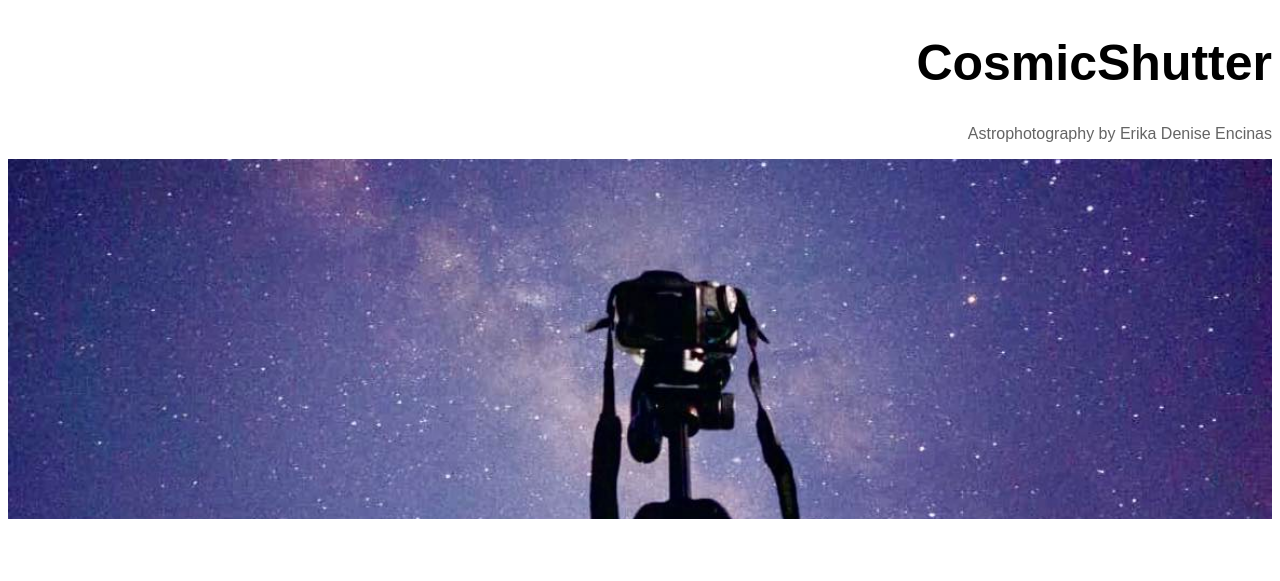
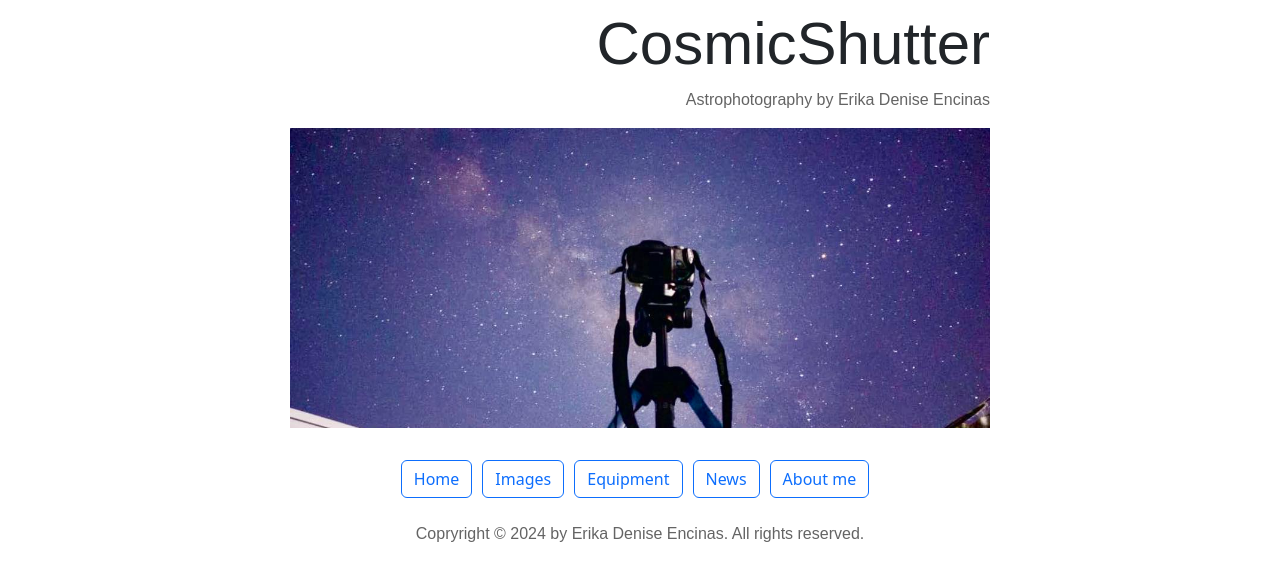
Before and after one commit to astrodenise/astrophotography-website, a Flask app: page / in a window 1280 px wide. Shown: the top 581 px of the page. Run offline with Flask 3, Linux system fonts and the light colour scheme.

Commit message:
add buttons

```diff
--- a/templates/home.html
+++ b/templates/home.html
@@ -1,31 +1,58 @@
 <!DOCTYPE html>
 <html>
     <head>
-        <title>CosmicShutter</title>
+    <title>CosmicShutter</title>
+    <meta charset="UTF-8">
+    <meta name="viewport" content="width=device-width, initial-scale=1">
+    <link href="https://cdn.jsdelivr.net/npm/bootstrap@5.3.8/dist/css/bootstrap.min.css" rel="stylesheet" integrity="sha384-sRIl4kxILFvY47J16cr9ZwB07vP4J8+LH7qKQnuqkuIAvNWLzeN8tE5YBujZqJLB" crossorigin="anonymous">
+
+    <style>
+     #banner {
+        height: 300px;
+        width: 100%;
+        object-fit:cover;
+        margin-bottom: 16px;
+     }
+   </style>
+    <head>
         <style>
             h1 {
                 text-align: right;
-                font-size: 50px;
+                font-size: 60px;
                 font-family: Arial;
             }
 
-                #banner {
-                    height: 360px;
-                    width: 100%;
-                    object-fit:cover;
-                    margin-bottom: 16px;
-      }
+
             p {
                 text-align: right;
                 font-size: 10;
                 font-family: Arial;
                 color: rgb(100, 100, 100)
             }
+
+            #container {
+                max-width: 700px;
+                margin: 0 auto;
+            }
+
+            .buttons button {
+                 margin-right: 10px;
+        }
         </style>
     </head>
     <body>
-       <h1>CosmicShutter</h1>
-       <p> Astrophotography by Erika Denise Encinas<p>
-       <img id="banner" src="http://127.0.0.1:5000/static/milkyway.jpg">
+       <div id="container">
+       <h1 class="text-right mt-2"> CosmicShutter</h1>
+       <p class="text-right mt-0"> Astrophotography by Erika Denise Encinas<p>
+       <img class="img-fluid" id="banner" src="http://127.0.0.1:5000/static/milkyway.jpg">
+       <div>
+        <div class="buttons" style="text-align: center;">
+        <button class="btn btn-outline-primary btn-ig">Home
+        <button class="btn btn-outline-primary btn-ig">Images
+        <button class="btn btn-outline-primary btn-ig">Equipment
+        <button class="btn btn-outline-primary btn-ig">News
+        <button class="btn btn-outline-primary btn-ig">About me
+        </div>
+            <p class="text-center mt-4"> Copryright © 2024 by Erika Denise Encinas. All rights reserved.<p>
     </body>
 </html>
```
